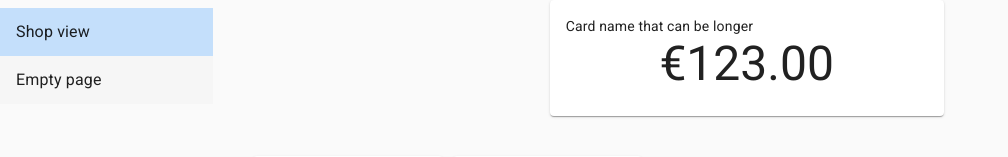
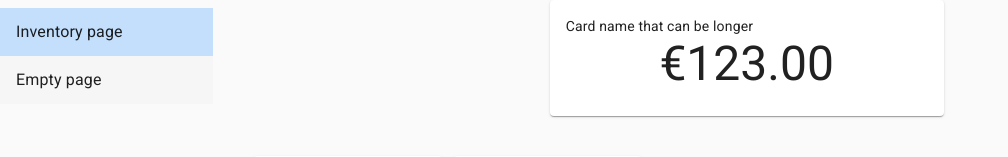
Before and after one commit to Inkvii/monopolist, a React (Create React App) app: page / in a window 1280 px wide. Shown: the top 157 px of the page, without its empty margins (0-1008 px from the left). Built offline with nearby package versions, Linux system fonts and the light colour scheme.

Commit message:
Renamed page

```diff
--- a/src/App.tsx
+++ b/src/App.tsx
@@ -19,7 +19,7 @@ function App() {
 			<Grid item xs={12} sm={12} md={9} lg={10} xl={10}>
 				<RecoilRoot>
 					<Switch>
-						<Route exact path={ROUTES.shopView.path} component={ROUTES.shopView.component}/>
+						<Route exact path={ROUTES.inventoryPage.path} component={ROUTES.inventoryPage.component}/>
 						<Route exact path={ROUTES.emptyPage.path} component={ROUTES.emptyPage.component}/>
 					</Switch>
 				</RecoilRoot>
--- a/src/router/Routes.tsx
+++ b/src/router/Routes.tsx
@@ -1,4 +1,4 @@
-import ShopView from "view/ShopView"
+import InventoryPage from "view/InventoryPage"
 import EmptyPage from "view/EmptyPage"
 
 export default class Route {
@@ -14,6 +14,6 @@ export default class Route {
 }
 
 export const ROUTES = {
-	shopView: new Route("/", "Shop view", ShopView),
+	inventoryPage: new Route("/", "Inventory page", InventoryPage),
 	emptyPage: new Route("/empty", "Empty page", EmptyPage)
 }
--- a/src/view/ShopView.tsx
+++ b/src/view/InventoryPage.tsx
@@ -6,7 +6,7 @@ import {useObserver} from "mobx-react-lite"
 import {useContext} from "react"
 import PlayerStore from "context/PlayerStore"
 
-export default function ShopView() {
+export default function InventoryPage() {
 
 	const playerStore = useContext(PlayerStore)
 
```
